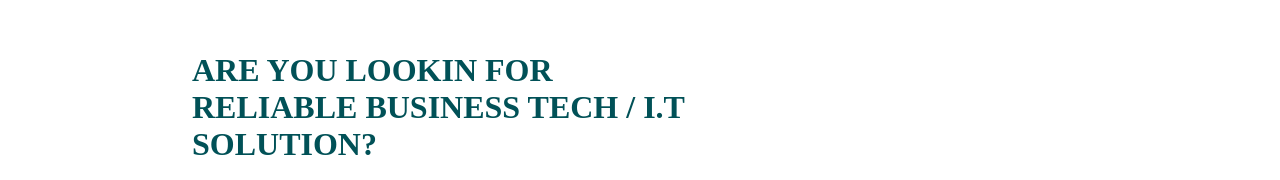
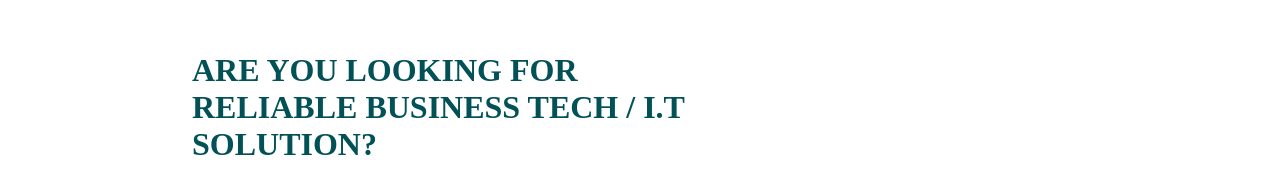
Before and after one commit to Mccodenetworks/mclandslot-page, a plain HTML site: page index.html in a window 1280 px wide. Shown: the part 880-1060 px from the top of the page. Drawn offline with Linux system fonts and the light colour scheme.

Commit message:
Update index.html

```diff
--- a/index.html
+++ b/index.html
@@ -45,7 +45,7 @@
         </div>
 
         <div class="inter">
-            <h1> ARE YOU LOOKIN FOR
+            <h1> ARE YOU LOOKING FOR
             <br>RELIABLE BUSINESS TECH / I.T <br>
                 SOLUTION?
             </h1>
```
